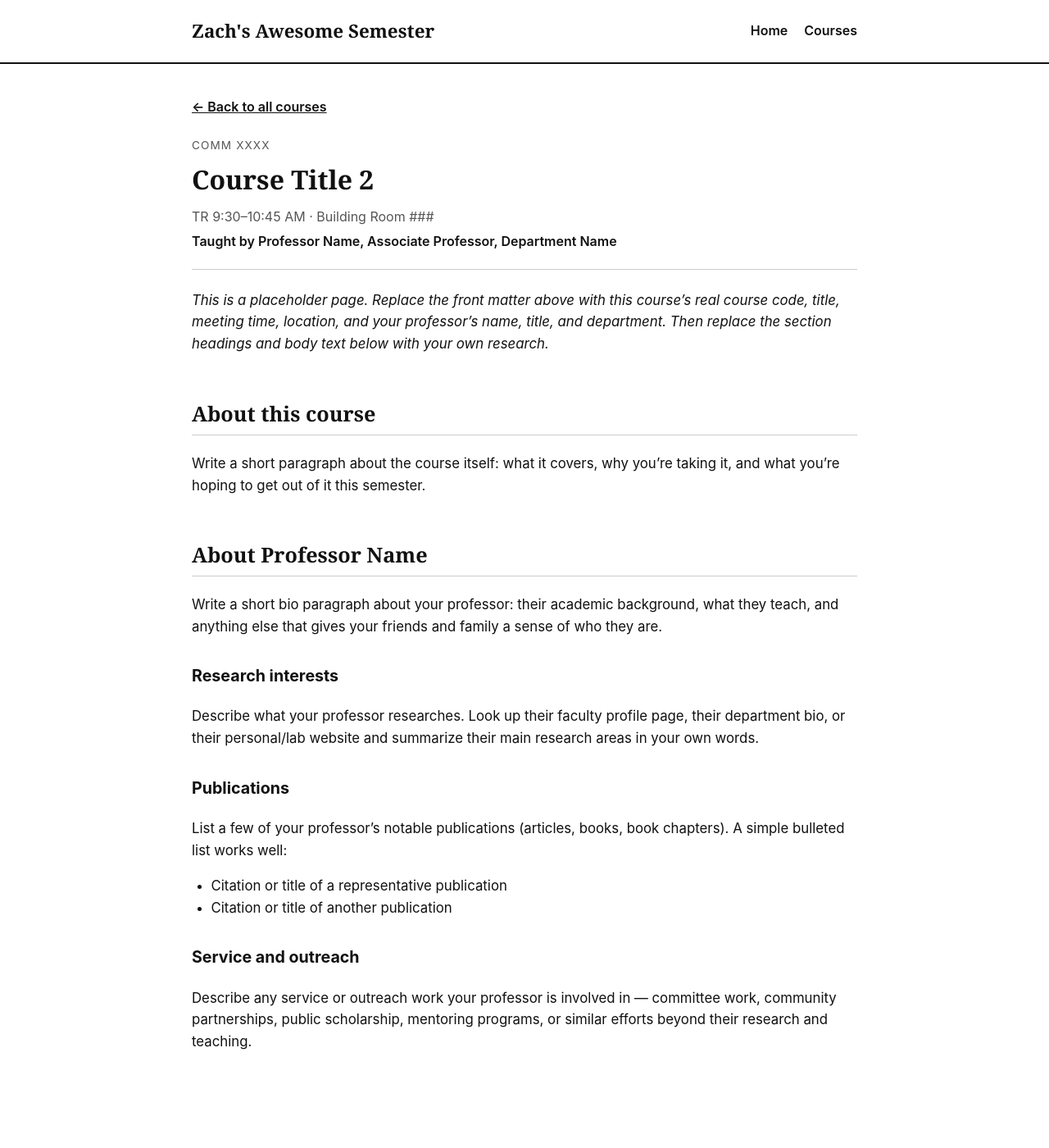
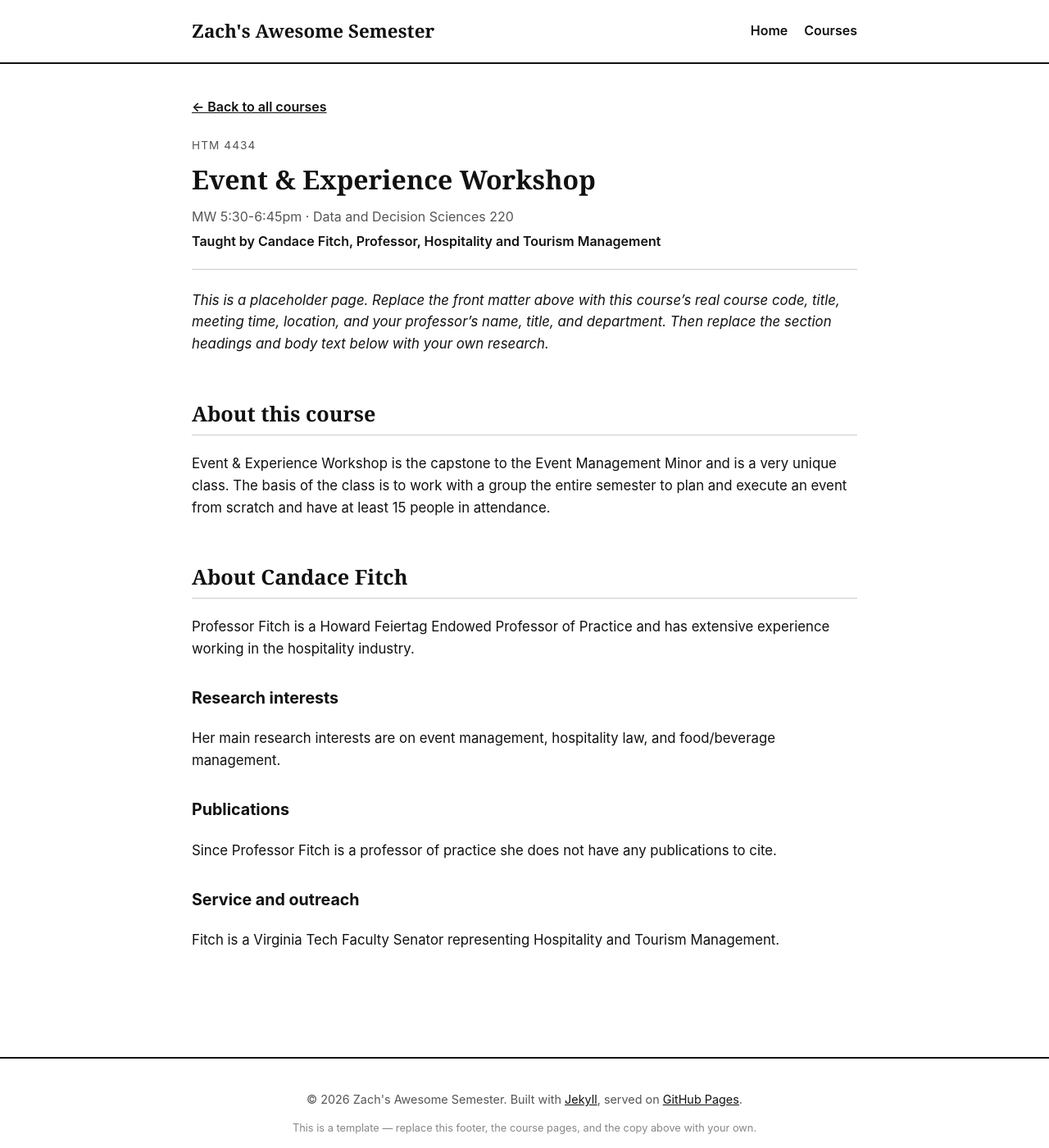
Before and after one commit to zachbranum/zachsawsomesemester, a Jekyll site: the page built from _courses/course-02.md, in a window 1280 px wide and 1400 px high. Shown: the whole window at 82% size. Built offline with Jekyll 4.4.1, drawn with Linux system fonts in a browser that asks for light colours.

Commit message:
Revise course information for Course 2
Updated course details including code, title, meeting time, location, and instructor information. Added content about the course and professor.

```diff
--- a/_courses/course-02.md
+++ b/_courses/course-02.md
@@ -1,12 +1,12 @@
 ---
 course_number: 2
-course_code: "COMM XXXX"
-course_title: "Course Title 2"
-meeting_time: "TR 9:30–10:45 AM"
-location: "Building Room ###"
-instructor_name: "Professor Name"
-instructor_title: "Associate Professor"
-instructor_department: "Department Name"
+course_code: "HTM 4434"
+course_title: "Event & Experience Workshop"
+meeting_time: "MW 5:30-6:45pm"
+location: "Data and Decision Sciences 220"
+instructor_name: "Candace Fitch"
+instructor_title: "Professor"
+instructor_department: "Hospitality and Tourism Management"
 ---
 
 _This is a placeholder page. Replace the front matter above with this course's real
@@ -16,31 +16,20 @@ research._
 
 ## About this course
 
-Write a short paragraph about the course itself: what it covers, why you're taking
-it, and what you're hoping to get out of it this semester.
+Event & Experience Workshop is the capstone to the Event Management Minor and is a very unique class. The basis of the class is to work with a group the entire semester to plan and execute an event from scratch and have at least 15 people in attendance.
 
-## About Professor Name
+## About Candace Fitch
 
-Write a short bio paragraph about your professor: their academic background, what
-they teach, and anything else that gives your friends and family a sense of who
-they are.
+Professor Fitch is a Howard Feiertag Endowed Professor of Practice and has extensive experience working in the hospitality industry.
 
 ### Research interests
 
-Describe what your professor researches. Look up their faculty profile page, their
-department bio, or their personal/lab website and summarize their main research
-areas in your own words.
+Her main research interests are on event management, hospitality law, and food/beverage management.
 
 ### Publications
 
-List a few of your professor's notable publications (articles, books, book
-chapters). A simple bulleted list works well:
-
-- Citation or title of a representative publication
-- Citation or title of another publication
+Since Professor Fitch is a professor of practice she does not have any publications to cite.
 
 ### Service and outreach
 
-Describe any service or outreach work your professor is involved in — committee
-work, community partnerships, public scholarship, mentoring programs, or similar
-efforts beyond their research and teaching.
+Fitch is a Virginia Tech Faculty Senator representing Hospitality and Tourism Management.
```
